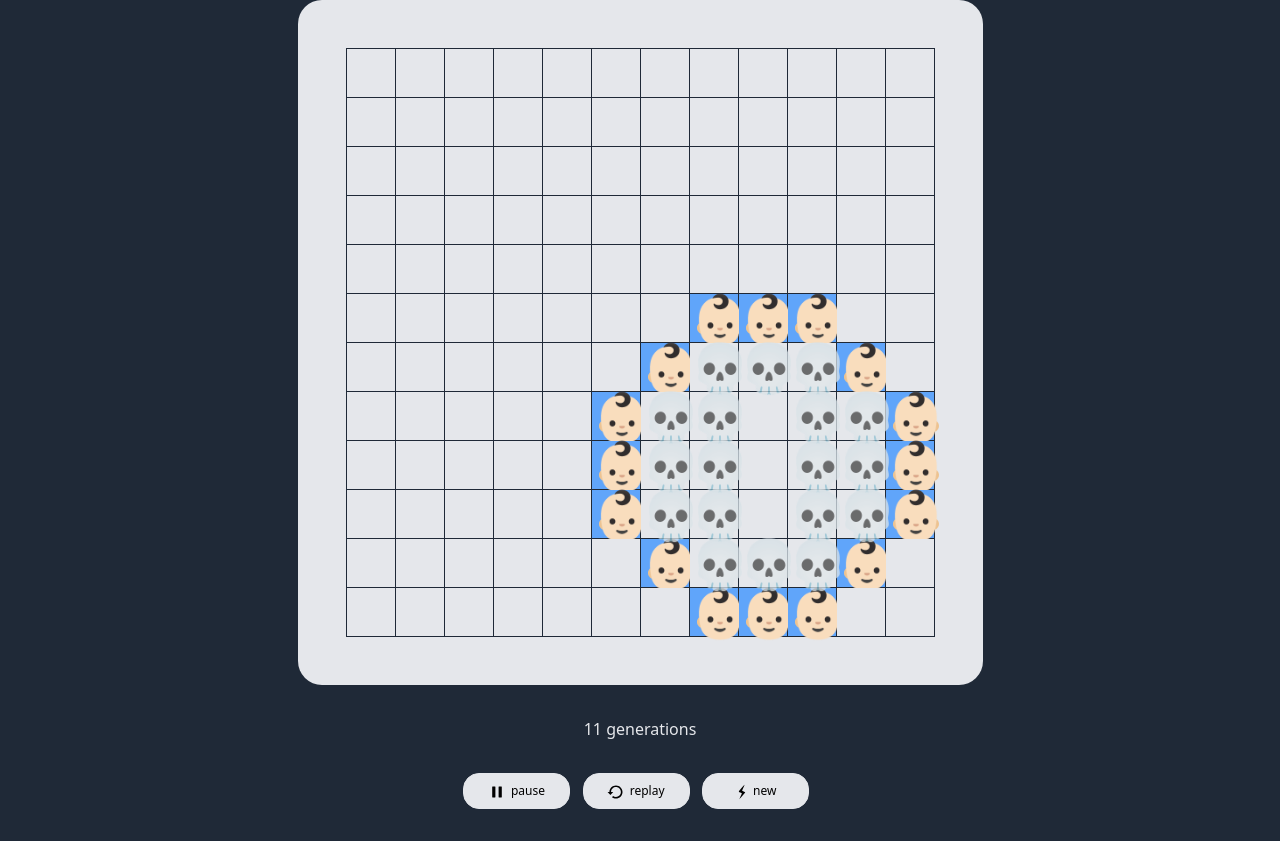
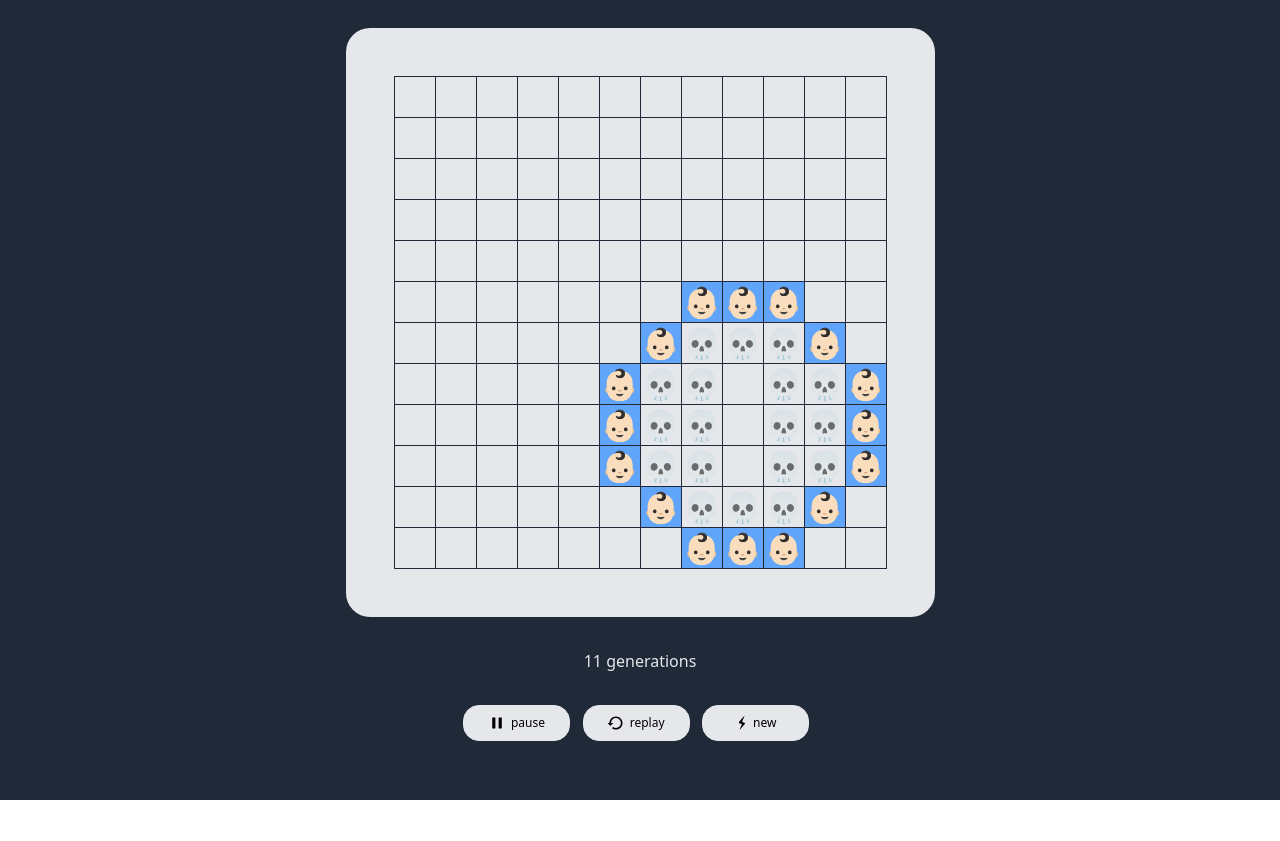
Before and after one commit to themarquisdesheric/game-of-life, a Svelte app: page / in a window 1280 px wide. After the commit the page ends 800 px from the top, so only its background shows below. Built offline with nearby package versions, Linux system fonts and the light colour scheme.

Commit message:
make responsive

```diff
--- a/src/App.svelte
+++ b/src/App.svelte
@@ -61,11 +61,11 @@
 </script>
 
 <main class="min-h-screen flex flex-col justify-center items-center text-center bg-gray-800">
-	<div class="game-board-wrapper rounded-3xl p-12 bg-gray-200">
+	<div class="game-board-wrapper rounded-3xl bg-gray-200">
 		<div class="game-board grid grid-rows-{BOARD_LENGTH} grid-cols-{BOARD_LENGTH} gap-x-px gap-y-px bg-gray-800 border border-gray-800">
 			{#each gameBoard as row}
 				{#each row as cell}
-					<span class="cell w-12 h-12 text-5xl {cell.ageInGenerations ? getBackgroundColor(cell.emoji) : 'bg-gray-200'}">
+					<span class="cell {cell.ageInGenerations ? getBackgroundColor(cell.emoji) : 'bg-gray-200'}">
 						{#if cell.emoji === Emojis.dead}
 							<span class="opacity-75">
 								{cell.emoji}
@@ -118,11 +118,47 @@
 	}
 
 	.cell {
-		line-height: 3rem;
+		line-height: 1.75rem;
+		width: 1.75rem;
+		height: 1.75rem;
+		font-size: 1.3125rem;
 	}
 
 	svg {
 		width: 1rem;
     display: inline-block;
 	}
+
+	@media (min-width: 400px) {
+		.cell {
+			line-height: 2rem;
+			width: 2rem;
+			height: 2rem;
+			font-size: 1.5rem;
+		}
+	}
+
+	@media (min-width: 500px) {
+		.game-board-wrapper {
+			padding: 3rem;
+		}
+	}
+
+	@media (min-width: 700px) {
+		.cell {
+			line-height: 2.5rem;
+			width: 2.5rem;
+			height: 2.5rem;
+			font-size: 1.875rem;
+		}
+	}
+
+	@media (min-height: 815px) {
+		.cell {
+			line-height: 3rem;
+			width: 3rem;
+			height: 3rem;
+			font-size: 2.25rem;
+		}
+	}
 </style>
```
